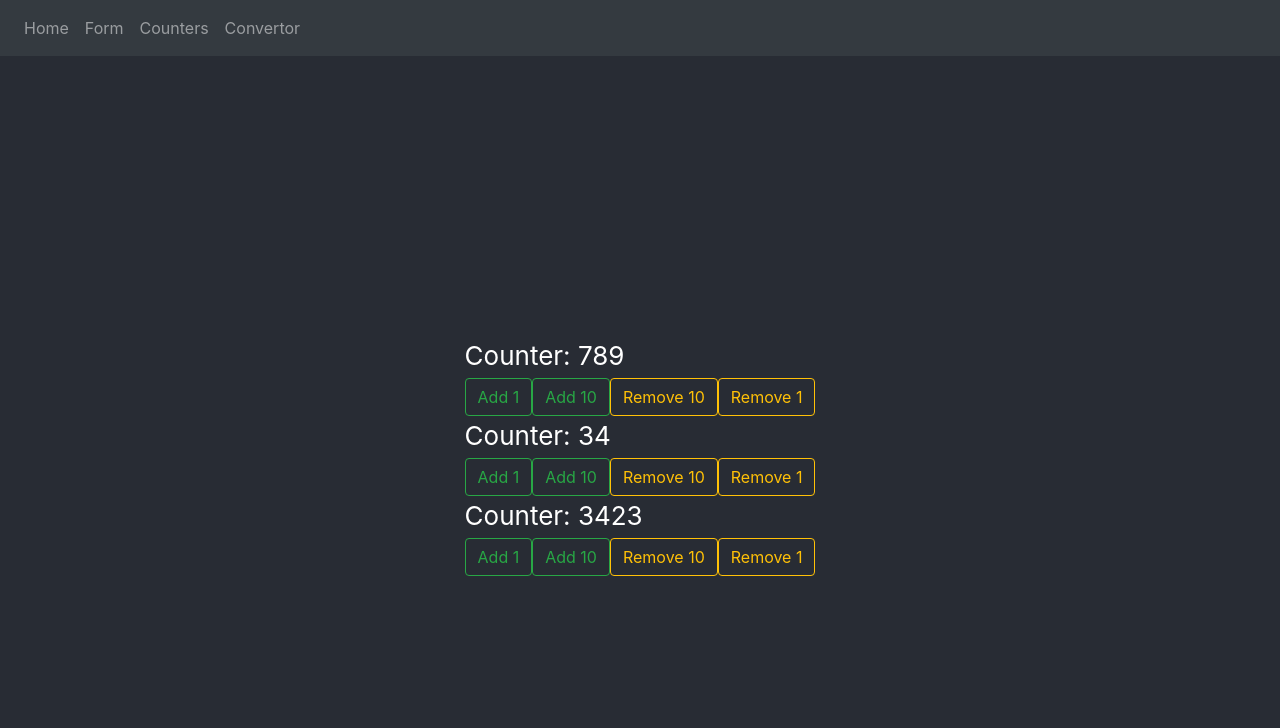
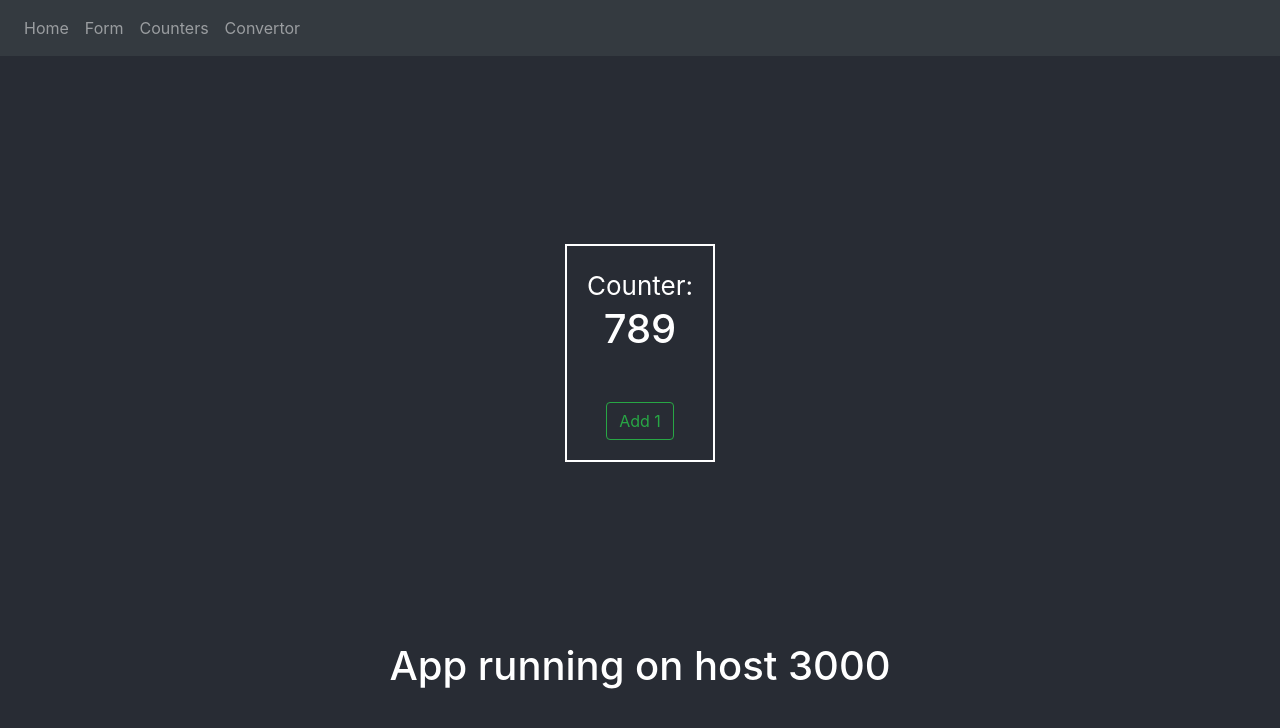
Before and after one commit to Nikolov0080/React, a React (Create React App) app in the folder SoftUni_reactApp/test-app/: page /counters in a window 1280 px wide. Shown: the top 728 px of the page. Built offline with nearby package versions, Linux system fonts and the light colour scheme.

Commit message:
created src/components/footer

```diff
--- a/SoftUni_reactApp/test-app/src/components/Counter.js
+++ b/SoftUni_reactApp/test-app/src/components/Counter.js
@@ -1,15 +1,12 @@
 import React, { Component } from 'react';
 import { Button } from 'react-bootstrap';
+import '../counterCss.css'
 
 class Counter extends Component {
-
 
     state = {
         counter: this.props.counter
     }
-
-
-
 
     addOne = () => {
         this.setState({
@@ -17,37 +14,12 @@ class Counter extends Component {
         });
     }
 
-    addTen = () => {
-        this.setState({
-            counter: this.state.counter + 10
-        });
-    }
-
-    removeOne = () => {
-        if (this.state.counter >= 1) {
-            this.setState({
-                counter: this.state.counter - 1
-            });
-        }
-    }
-
-    removeTen = () => {
-        if (this.state.counter >= (10 || 1)) {
-            this.setState({
-                counter: this.state.counter - 10
-            });
-        }
-    }
-
     render() {
         return (
-            <div>
-                Counter: {this.state.counter}
+            <div className="main-container">
+                Counter: <h1>{this.state.counter}</h1>
                 <br></br>
                 <Button variant="outline-success" onClick={this.addOne}>Add 1</Button>
-                <Button variant="outline-success" onClick={this.addTen}>Add 10</Button>
-                <Button variant={this.state.counter >= 10 ? "outline-warning" : "outline-secondary"} onClick={this.removeTen}>Remove 10</Button>
-                <Button variant={this.state.counter >= 1 ? "outline-warning" : "outline-secondary"} onClick={this.removeOne}>Remove 1</Button>
             </div>
         )
     }
--- a/SoftUni_reactApp/test-app/src/components/convertor.js
+++ b/SoftUni_reactApp/test-app/src/components/convertor.js
@@ -111,12 +111,13 @@ class Converter extends React.Component {
             <Card.Header>Result Box</Card.Header>
             <Card.Body>
               <Card.Text>
-                {this.state.result && <h3>{this.state.result}</h3>}
+                {this.state.result && <p>{this.state.result}</p>}
               </Card.Text>
             </Card.Body>
           </Card>
 
         </div>
+
       </div>
     );
   }
--- /dev/null
+++ b/SoftUni_reactApp/test-app/src/components/footer.js
@@ -0,0 +1,23 @@
+import React, { Component } from 'react';
+import '../footerCss.css'
+
+
+class Footer extends Component {
+    constructor(props) {
+        super(props);
+
+        this.state = {
+            title: this.props.title
+        }
+    }
+
+    render() {
+        return (
+            <div className="footer">
+                <h1>{this.state.title}</h1>
+            </div>
+        )
+    }
+}
+
+export default Footer
--- /dev/null
+++ b/SoftUni_reactApp/test-app/src/counterCss.css
@@ -0,0 +1,6 @@
+.main-container{
+    border: 2px solid white;
+    margin: 30px;
+    padding: 20px;
+    text-align: center;
+}
--- /dev/null
+++ b/SoftUni_reactApp/test-app/src/footerCss.css
@@ -0,0 +1,4 @@
+
+.footer{
+margin-top: 150px;
+}
--- a/SoftUni_reactApp/test-app/src/index.js
+++ b/SoftUni_reactApp/test-app/src/index.js
@@ -8,7 +8,7 @@ import 'bootstrap/dist/css/bootstrap.min.css';
 
 ReactDOM.render(
   <React.StrictMode>
-    <Router />
+    <Router title="App running on host 3000" />
    </React.StrictMode>,
   document.getElementById('root')
 );
--- a/SoftUni_reactApp/test-app/src/router.js
+++ b/SoftUni_reactApp/test-app/src/router.js
@@ -5,50 +5,45 @@ import ClassApp from '../src/components/ClassApp'
 import Counter from './components/Counter';
 import Input from './components/input';
 import Convertor from './components/convertor'
-
+import Footer from './components/footer';
 
 
 export default class Pages extends Component {
-constructor(props){
+    constructor(props) {
         super(props)
         console.log(props)
     }
+
     render() {
         return (
             <Router>
-
                 <Navigation />
-
                 <Switch>
-
                     <Route exact path="/" >
-
                         <ClassApp />
                     </Route>
                     <Route exact path="/counters" >
                         <header className="App-header">
-                            <Counter key={12} counter={789} />
-                            <Counter key={122} counter={34} />
-                            <Counter key={1232} counter={3423} />
+                            <Counter  key={12} counter={789} />
+                            <Footer title={this.props.title}/>
                         </header>
                     </Route>
 
                         <Route exact path="/form" >
                             <header className="App-header">
                                 <Input />
+                                <Footer title={this.props.title}/>
                             </header>
                         </Route>
 
                         <Route exact path="/convertor" >
                             <header className="App-header">
                                 <Convertor />
+                                <Footer title={this.props.title}/>
                             </header>
                         </Route>
-
                 </Switch>
             </Router>
         )
     }
-
-
 }
```
Also changed, not shown: SoftUni_reactApp/test-app/src/index.css (line endings or trailing spaces). Lines whose indentation alone changed are shown as unchanged.
